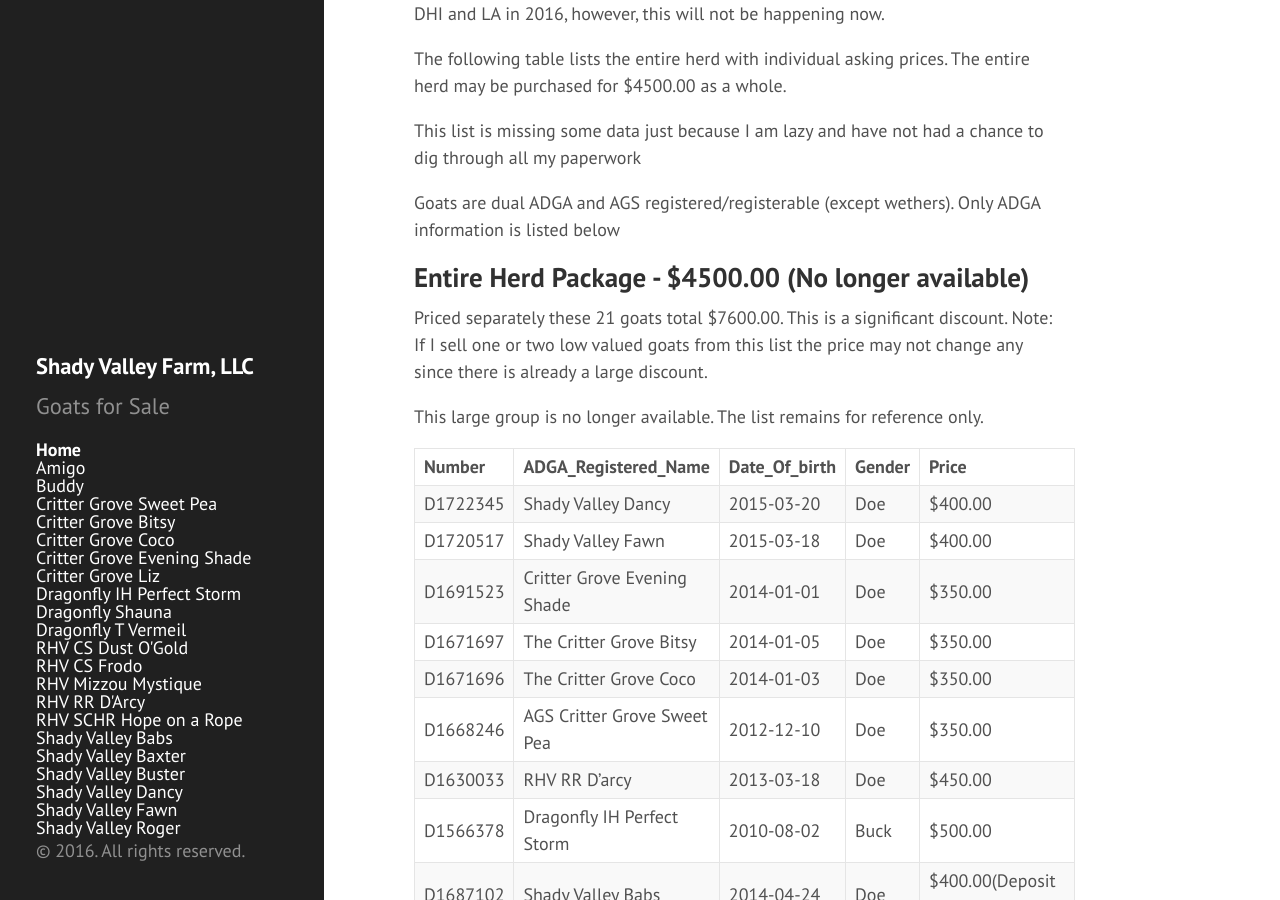
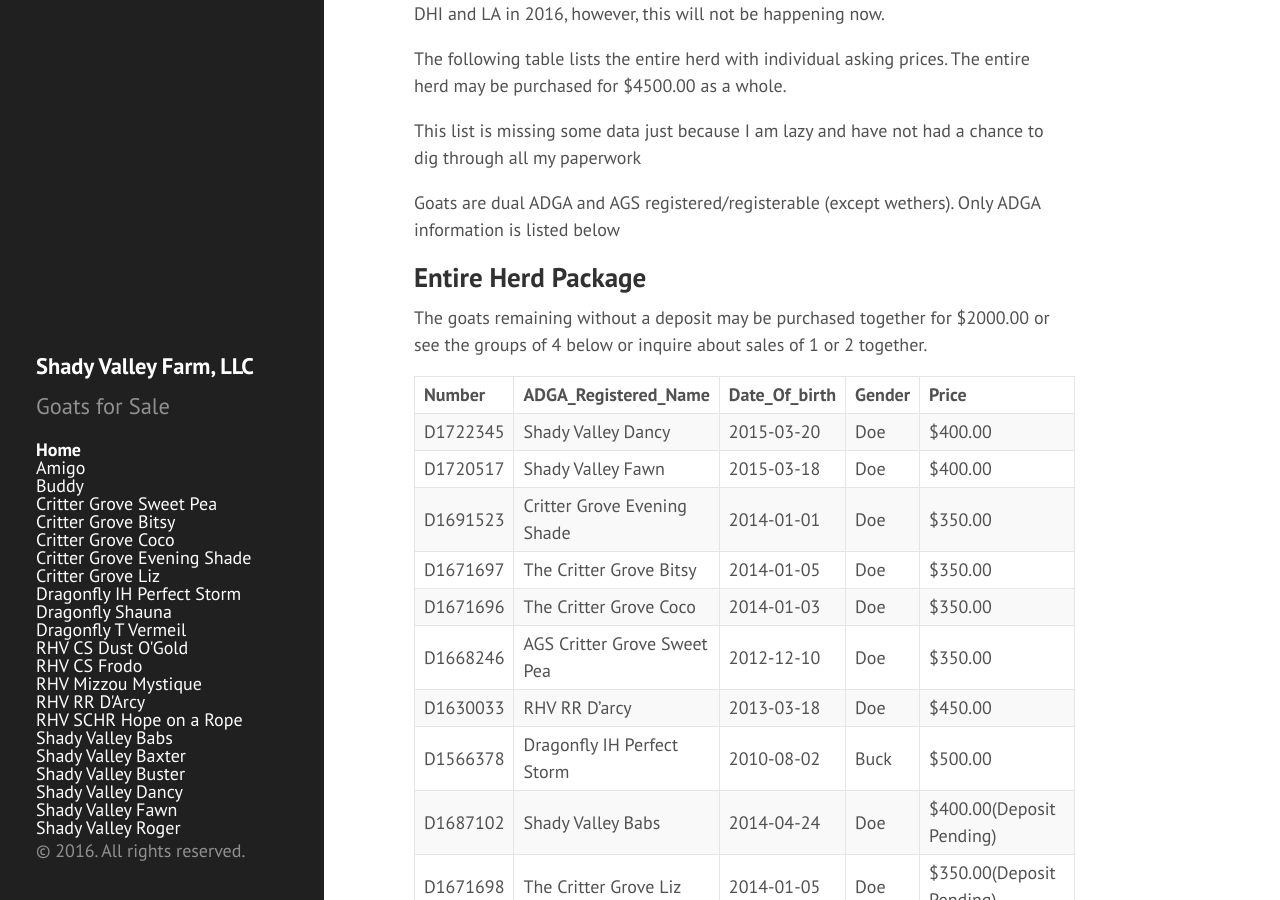
Before and after one commit to shadyvalleyfarm/shadyvalleyfarm.github.io, a Jekyll site: the page built from index.md, in a window 1280 px wide and 900 px high, scrolled down 547 px. Built offline with Jekyll 4.4.1, drawn with Linux system fonts in a browser that asks for light colours; Markdown is read by kramdown in place of the engine named in the settings; some of the changed text lies outside the part shown.

Commit message:
Update pricing

```diff
--- a/index.md
+++ b/index.md
@@ -29,12 +29,10 @@
 
 Goats are dual ADGA and AGS registered/registerable (except wethers). Only ADGA information is listed below
 
-## Entire Herd Package - $4500.00 (No longer available)
+## Entire Herd Package
 
-Priced separately these 21 goats total $7600.00. This is a significant discount.  Note: If I sell one or two low valued goats from this list the price may not
-change any since there is already a large discount.
+The goats remaining without a deposit may be purchased together for $2000.00 or see the groups of 4 below or inquire about sales of 1 or 2 together.
 
-This large group is no longer available. The list remains for reference only.
 
 |Number|ADGA_Registered_Name|Date_Of_birth|Gender|Price
 |:----------|:-------|:-------|:-------|:-------|:-------
```
Also changed, not shown: other parts of index.md (+1 -1 lines).
